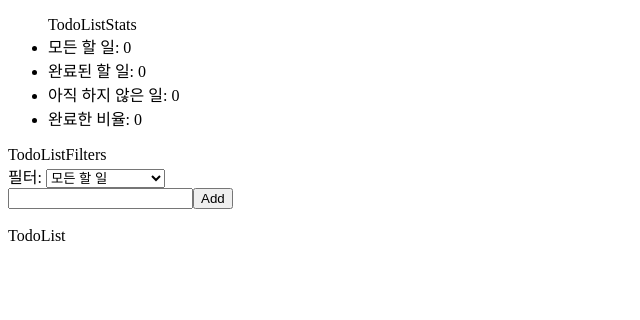
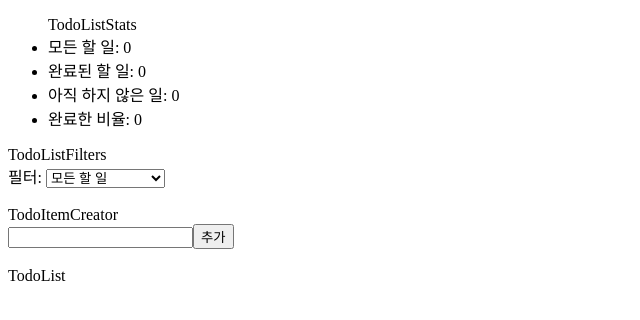
Before and after one commit to kshyun1223/practice-recoil-is-good, a React app: page / in a window 1280 px wide. Shown: the top 320 px of the page, without its empty margins (0-640 px from the left). Built offline with nearby package versions, Linux system fonts and the light colour scheme.

Commit message:
TodoItemCreator.tsx

```diff
--- a/src/components/TodoList/TodoItemCreator.tsx
+++ b/src/components/TodoList/TodoItemCreator.tsx
@@ -1,37 +1,47 @@
-import React, { useState }from "react";
+/* libs */
+import React, { useState }from "react"
 import { useSetRecoilState } from "recoil"
-import { todoListState } from "../../recoil/recoilStore";
 
+/* recoilStore */
+import { todoListState } from "../../recoil/recoilStore"
+
+/* 새 항목을 입력하는 input */
 export default function TodoItemCreator() {
-  const [inputValue, setInputValue] = useState('');
-  const setTodoList = useSetRecoilState(todoListState);
+  /* 임시 저장소 */
+  const [inputValue, setInputValue] = useState('')
 
+  /* 리코일 setter 호출 */
+  const setTodoList = useSetRecoilState(todoListState)
+
+  /* 추가 버튼 */
   const addItem = () => {
-    setTodoList((oldTodoList) => [
+    setTodoList((oldTodoList) => [ // 리코일 setter 실행
       ...oldTodoList,
       {
         id: getId(),
         text: inputValue,
         isComplete: false,
       },
-    ]);
-    setInputValue('');
-  };
+    ])
+    setInputValue('') // 임시 저장소 초기화
+  }
 
+  /* 입력 내용을 실시간으로 임시 저장소에 반영 */
   const onChange = ({target: {value}}) => {
-    setInputValue(value);
-  };
+    setInputValue(value)
+  }
 
   return (
     <div>
+      <br /><div>TodoItemCreator</div>
       <input type="text" value={inputValue} onChange={onChange} />
-      <button onClick={addItem}>Add</button>
+      <button onClick={addItem}>추가</button>
     </div>
-  );
+  )
 }
 
-// 고유한 Id 생성을 위한 유틸리티
-let id = 0;
+/* 고유한 Id 생성을 위한 유틸리티 */
+let id = 0
 function getId() {
-  return id++;
+  return id++
 }
```
